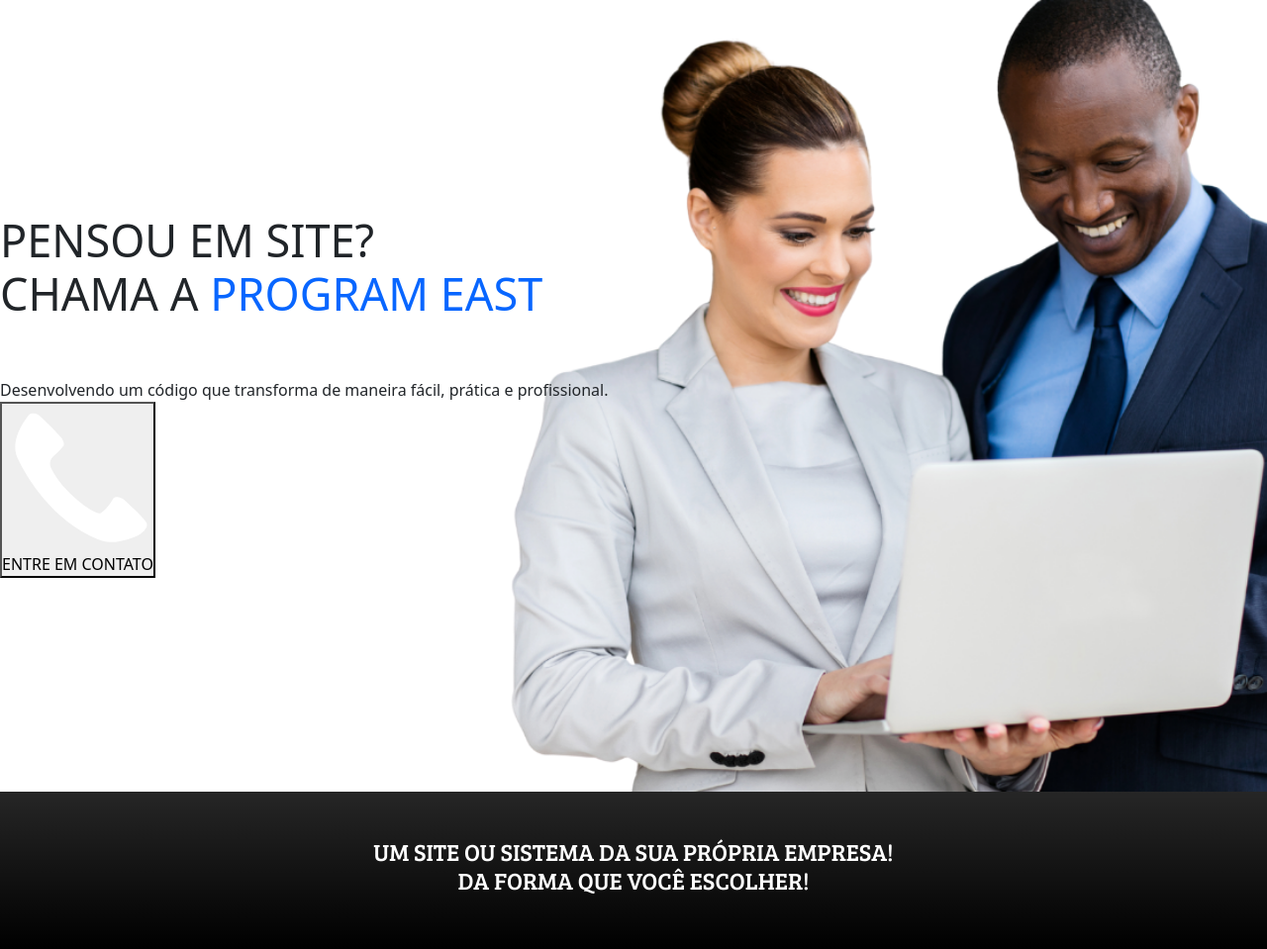
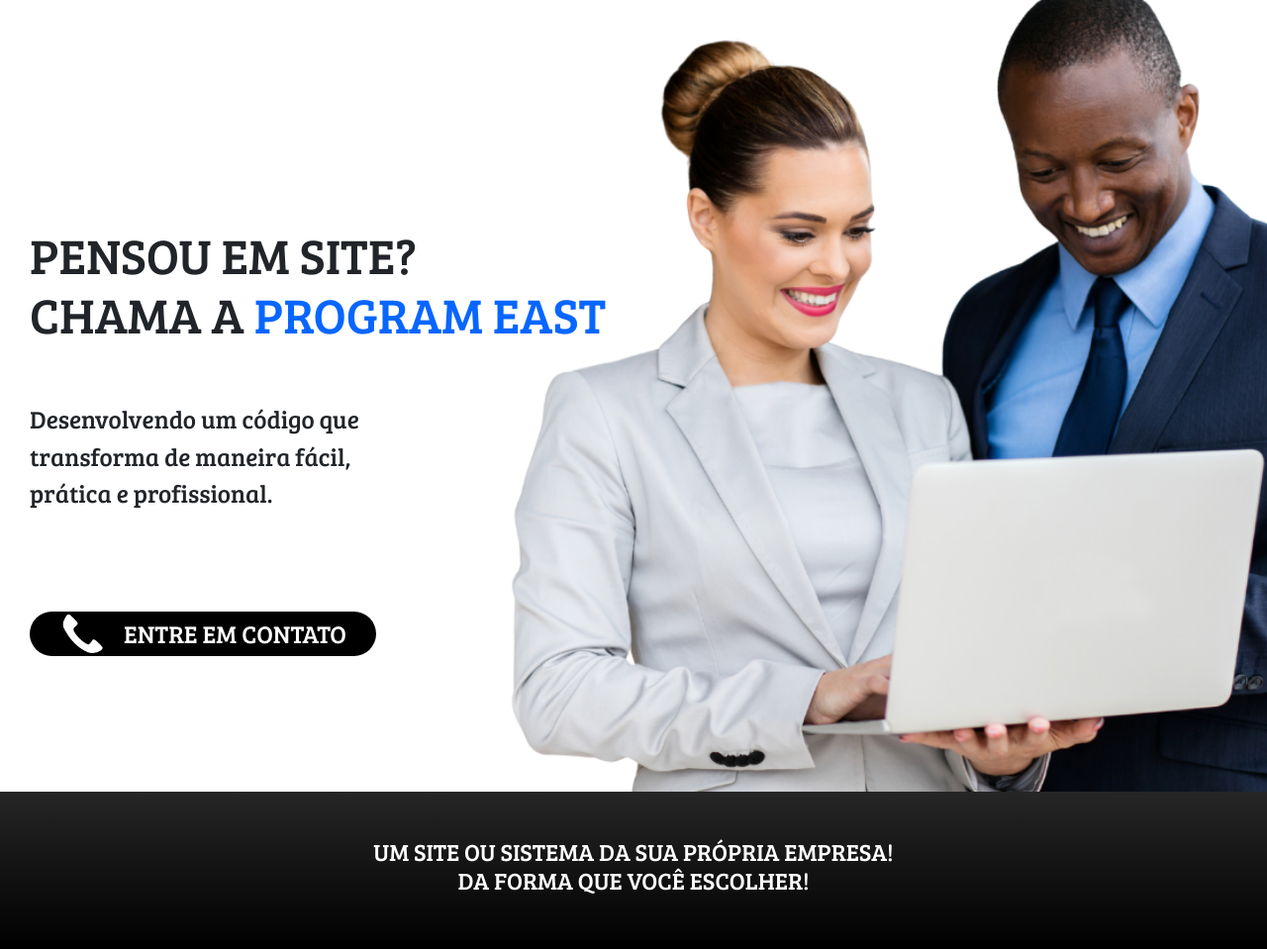
Before and after one commit to ProgramEast/portfolio, a PHP site: page / in a window 1280 px wide. Shown: the part 68-1027 px from the top of the page at 99% size. Run offline with PHP 8.4, Linux system fonts and the light colour scheme.

Commit message:
parte inicial atualizada de acordo com o desing

```diff
--- a/css/style.css
+++ b/css/style.css
@@ -196,7 +196,44 @@
     padding-top: 20px;
 }
 #h2_part-inicial{
-    font-size: 45px;
+    font-size: 50px;
+    font-family: 'Bree Serif';
+    padding: 90px 0px 0px 30px;
+}
+.div_part-p{
+    width: 400px;
+    padding-left: 30px;
+}
+#p_part-inicial{
+    font-size: 25px;
+    font-family: 'Bree Serif';
+}
+.div_part-button:hover{
+    transition: all 0.5s;
+    transform: scale(1.1);
+    box-shadow: 0 0 10px rgba(0, 0, 0, 0.3);
+}
+.div_part-button:active{
+    background-color: #3851db;
+}
+.div_part-button{
+    margin:100px 0px 0px 30px;
+    width: 350px;
+    display: flex;
+    justify-content:center;
+    gap: 20px;
+    align-items: center;
+    font-size: 25px;
+    font-family: 'Bree Serif';
+    border-radius: 50px;
+    background-color: #000000;
+    color: #ffffff;
+    border: none;
+    cursor: pointer;
+}
+#img-part-inicial{
+    width: 45px;
+    height:45px;
 }
 
 /* FIM PARTE INICIAL */
--- a/index.html
+++ b/index.html
@@ -70,13 +70,13 @@
                 </h2>
             </div>
             <div style="margin-top: 50px;"></div>
-            <div>
-                <p>Desenvolvendo um código que transforma de maneira fácil, prática e profissional.</p>
+            <div class="div_part-p">
+                <p id="p_part-inicial">Desenvolvendo um código que transforma de maneira fácil, prática e profissional.</p>
             </div>
 
             <div>
-                <button>
-                    <img src="../img/telefone_icon.png" alt="telefone_icon">
+                <button class="div_part-button">
+                    <img id="img-part-inicial" src="../img/telefone_icon.png" alt="telefone_icon">
                     <p>ENTRE EM CONTATO</p>
                 </button>
 
```
